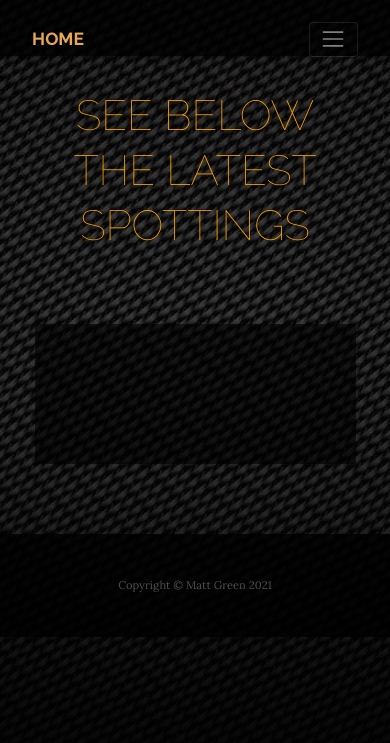
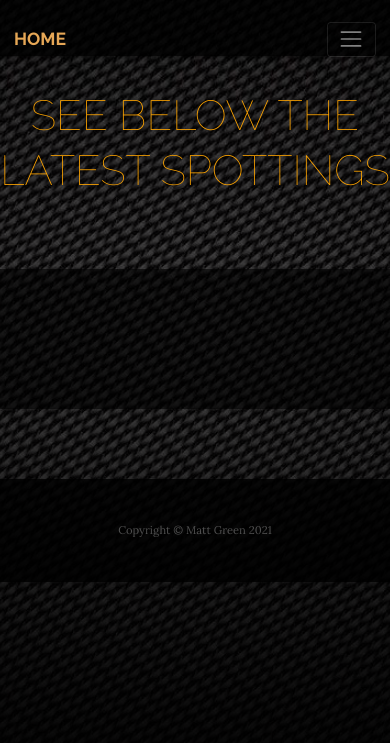
Before and after one commit to mattgreen91/milestone-project-3, a Flask app: page / in a window 390 px wide. Shown: the top 743 px of the page. Run offline with Flask 2, Linux system fonts and the light colour scheme; data that the repository does not hold is empty; some libraries are stand-ins or nearby versions.

Commit message:
reduced container padding on smaller screens to fill empty space

```diff
--- a/static/css/style.css
+++ b/static/css/style.css
@@ -176,9 +176,15 @@ h6 a:hover {
     color: white;
 }
 
-/* format drop down nav menu for smaller screens */
+/* format drop down nav menu and container width for smaller screens */
 
 @media only screen and (max-width: 991px) {
+
+    .container {
+        width: 100%;
+        padding-left: 0px;
+        padding-right: 0px;
+    }
 
     .navbar-collapse {
         z-index: 1;
```
